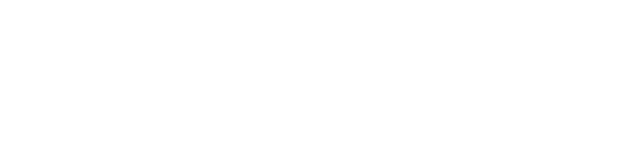
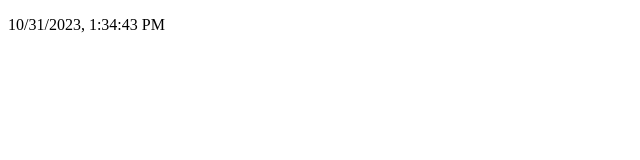
Before and after one commit to acciojob/clock-Jaswant26, a website: page main.html in a window 1280 px wide. Shown: the whole page, without its empty margins (0-640 px from the left). Drawn offline with Linux system fonts and the light colour scheme.

Commit message:
created a submission

```diff
--- a/main.html
+++ b/main.html
@@ -7,7 +7,7 @@
 </head>
 
 <body>
-	<!-- the entire body must be written by student -->
+	 <p id="timer"></p>
     <script type="text/javascript" src="./script.js">
 </script>
 
--- a/script.js
+++ b/script.js
@@ -1 +1,13 @@
 //your JS code here. If required.
+ function updateTimer() {
+      const timerElement = document.getElementById('timer');
+      const currentDate = new Date();
+      const formattedDate = currentDate.toLocaleString(); // Get current date and time in a formatted string
+      timerElement.textContent = formattedDate; // Update the content of the 'timer' element
+    }
+
+    // Call updateTimer initially to show the time immediately
+    updateTimer();
+
+    // Set an interval to update the timer every second (1000 milliseconds)
+    setInterval(updateTimer, 1000);
```
